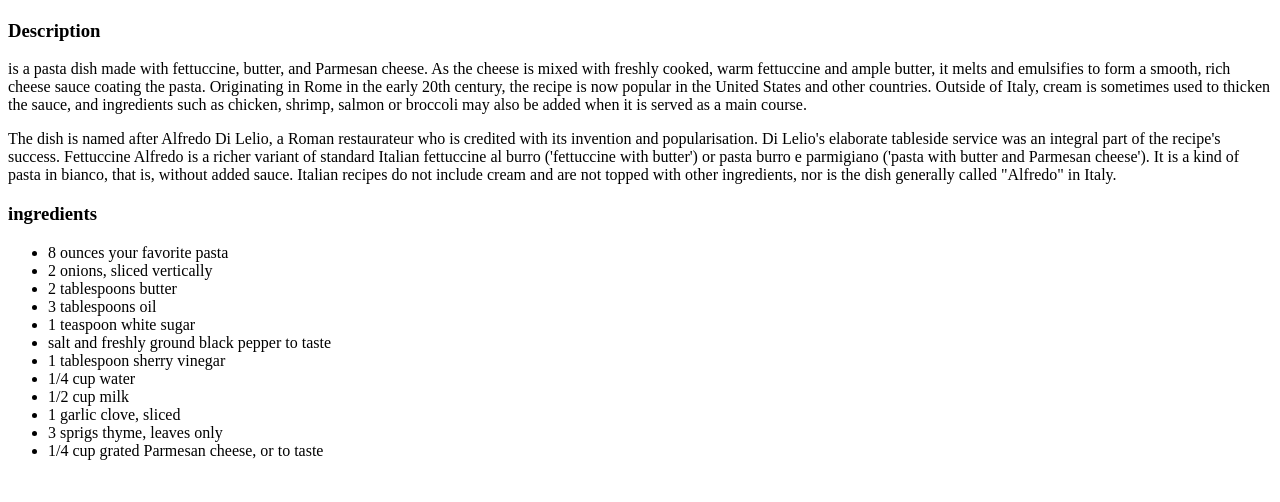
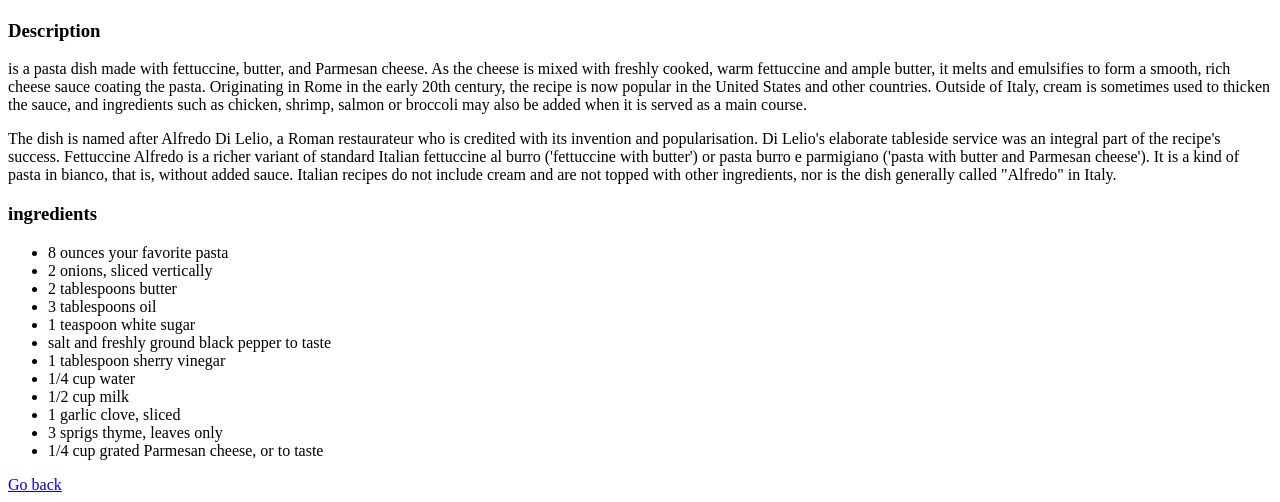
Before and after one commit to SahilHalbe09/odin-project, a plain HTML site: page recipes/pasta.html in a window 1280 px wide. Shown: the part 383-885 px from the top of the page. Before the commit the page ends 859 px from the top, so only its background shows below. Drawn offline with Linux system fonts and the light colour scheme.

Commit message:
Added back button

```diff
--- a/recipes/pasta.html
+++ b/recipes/pasta.html
@@ -47,5 +47,6 @@
       <li>3 sprigs thyme, leaves only</li>
       <li>1/4 cup grated Parmesan cheese, or to taste</li>
     </ul>
+    <a href="../index.html">Go back</a>
   </body>
 </html>
```
Also changed, not shown: recipes/ratatouille.html (+1 -0 lines), recipes/sandwich.html (+1 -0 lines).
